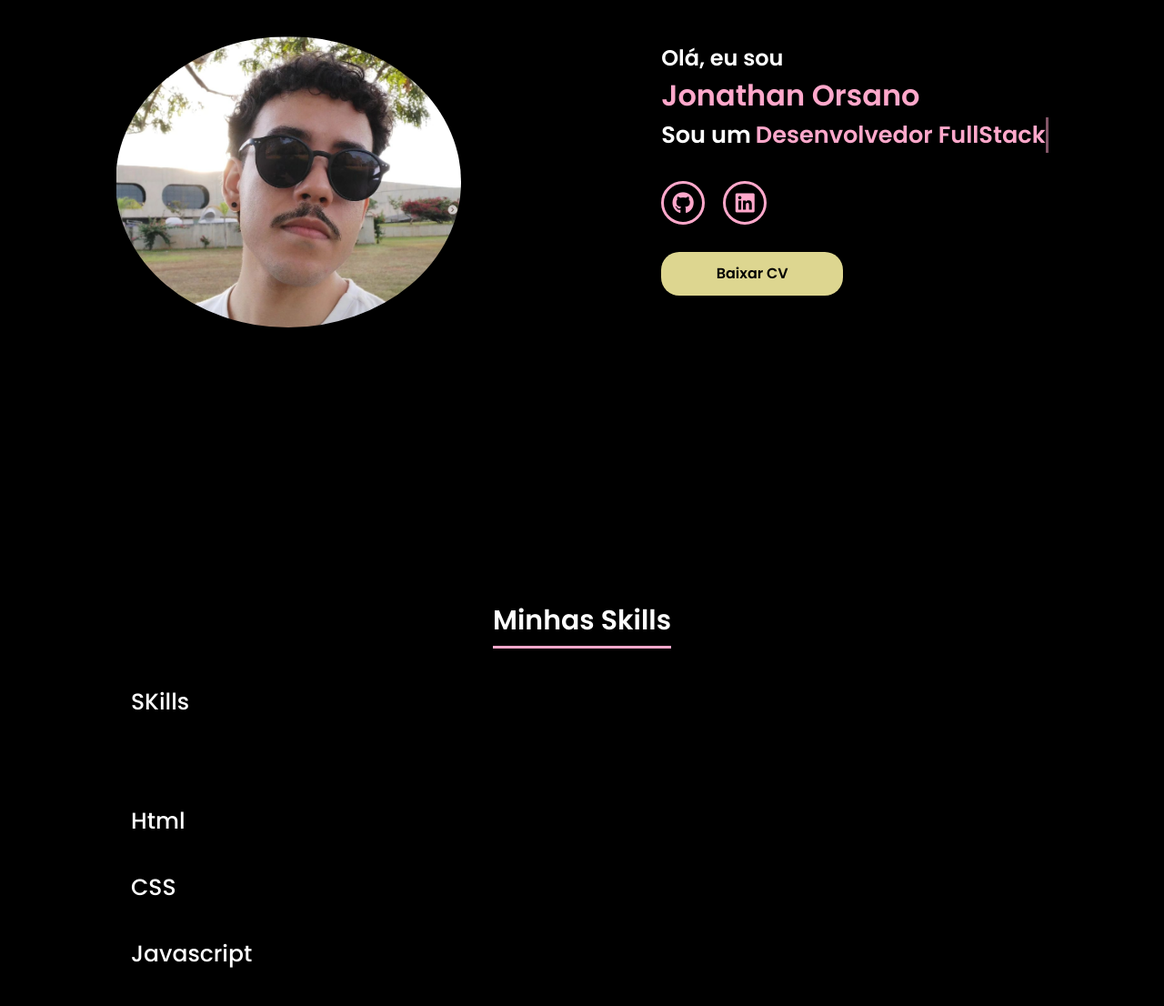
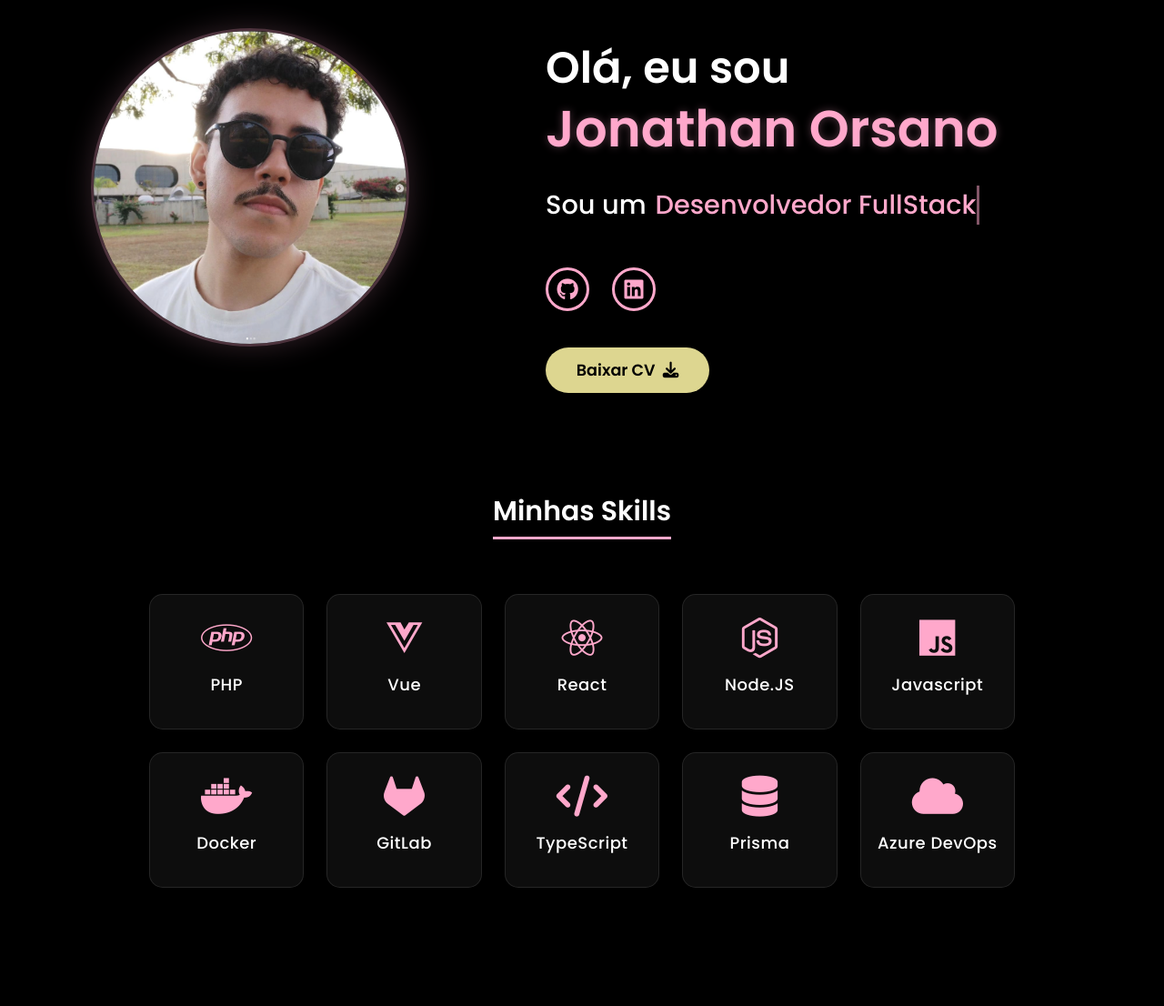
Before and after one commit to orsanor/portifolio, a plain HTML site: page index.html in a window 1280 px wide. Shown: the part 80-1186 px from the top of the page at 91% size. Drawn offline with Linux system fonts and the light colour scheme.

Commit message:
Atualização visual do portfolio

```diff
--- /dev/null
+++ b/curriculo.js
@@ -0,0 +1,42 @@
+function downloadCV() {
+    const button = document.querySelector('.btn button');
+    const loaderText = document.querySelector('.loader-text');
+
+    // Inicia animação de carregamento
+    button.classList.add('loading');
+
+    // Array de mensagens de carregamento
+    const loadingMessages = [
+        'Preparando download...',
+        'Compactando arquivo...',
+        'Quase lá...'
+    ];
+
+    let messageIndex = 0;
+
+    // Atualiza mensagens de carregamento
+    const messageInterval = setInterval(() => {
+        loaderText.textContent = loadingMessages[messageIndex];
+        messageIndex = (messageIndex + 1) % loadingMessages.length;
+    }, 1000);
+
+    // Simula processo de download
+    setTimeout(() => {
+        const cvUrl = 'assets/Curriculo Jonathan Orsano.pdf';
+        const link = document.createElement('a');
+        link.href = cvUrl;
+        link.download = 'Jonathan-Orsano-CV.pdf';
+
+        // Inicia o download
+        document.body.appendChild(link);
+        link.click();
+        document.body.removeChild(link);
+
+        // Volta ao estado normal
+        clearInterval(messageInterval);
+        button.classList.remove('loading');
+        loaderText.style.opacity = '0';
+        button.innerHTML = '<span>Baixar CV <i class="fa-solid fa-download"></i></span>';
+
+    }, 3000);
+}
--- a/index.html
+++ b/index.html
@@ -13,20 +13,10 @@
   <!-- <nav>
     <div class="nav-container">
       <div class="links">
-        <div class="link"><a href="#">Home</a></div>
-        <div class="link"><a href="#">Sobre</a></div>
-        <div class="link"><a href="#">Skills</a></div>
-        <div class="link"><a href="#">Contato</a></div>
-      </div>
-      <i class="fa-solid fa-bars hamburg" onclick="hamburg()"></i>
-    </div>
-    <div class="dropdown">
-      <div class="links">
-        <a href="#">Home</a>
-        <a href="#">Sobre</a>
-        <a href="#">Skills</a>
-        <a href="#">Contato</a>
-        <i class="fa-solid fa-xmark cancel" onclick="cancel()"></i>
+        <div class="link"><a href="#home">Home</a></div>
+        <div class="link"><a href="#about">Sobre</a></div>
+        <div class="link"><a href="#skills">Skills</a></div>
+        <div class="link"><a href="#contact">Contato</a></div>
       </div>
     </div>
   </nav> -->
@@ -37,7 +27,7 @@
       </div>
       <div class="content">
         <h1 data-aos="fade-left">
-          Olá, eu sou <br/>
+          Olá, eu sou <br />
           <span>Jonathan Orsano</span>
         </h1>
         <div class="typewriter">
@@ -59,8 +49,10 @@
           </a>
         </div>
         <div class="btn">
-          <button>Baixar CV</button>
-          <!-- <button>Sobre mim</button> -->
+          <button onclick="downloadCV()">
+            <span>Baixar CV <i class="fa-solid fa-download"></i></span>
+          </button>
+          <div class="loader-text">Preparando download...</div>
         </div>
       </div>
     </div>
@@ -91,11 +83,8 @@
   <section class="skills" id="skilss">
     <div class="content">
       <div class="title"><span>Minhas Skills</span></div>
-      <div class="skills-details">
+      <!-- <div class="skills-details">
         <div class="text">
-          <div class="topic">
-            SKills
-          </div>
           <p data-aos="fade-right"> lasodkqwod</p>
           <div class="experience"></div>
           <div class="exp">
@@ -103,25 +92,67 @@
             experience
           </div>
         </div>
-      </div>
+      </div> -->
       <div class="boxes">
         <div class="box">
+          <i class="fa-brands fa-php"></i>
           <div class="topic">
-            Html
+            PHP
           </div>
-          <div class="per"> 90%</div>
         </div>
         <div class="box">
+          <i class="fa-brands fa-vuejs"></i>
           <div class="topic">
-            CSS
+            Vue
           </div>
-          <div class="per"> 90%</div>
         </div>
         <div class="box">
+          <i class="fa-brands fa-react"></i>
+          <div class="topic">
+            React
+          </div>
+        </div>
+        <div class="box">
+          <i class="fa-brands fa-node-js"></i>
+          <div class="topic">
+            Node.JS
+          </div>
+        </div>
+        <div class="box">
+          <i class="fa-brands fa-js"></i>
           <div class="topic">
             Javascript
           </div>
-          <div class="per"> 90%</div>
+        </div>
+        <div class="box">
+          <i class="fa-brands fa-docker"></i>
+          <div class="topic">
+            Docker
+          </div>
+        </div>
+        <div class="box">
+          <i class="fa-brands fa-gitlab"></i>
+          <div class="topic">
+            GitLab
+          </div>
+        </div>
+        <div class="box">
+          <i class="fa-solid fa-code"></i>
+          <div class="topic">
+            TypeScript
+          </div>
+        </div>
+        <div class="box">
+          <i class="fa-solid fa-database"></i>
+          <div class="topic">
+            Prisma
+          </div>
+        </div>
+        <div class="box">
+          <i class="fa-solid fa-cloud"></i>
+          <div class="topic">
+            Azure DevOps
+          </div>
         </div>
       </div>
   </section>
@@ -134,6 +165,7 @@
       </span>
     </div>
   </footer>
+  <script src="curriculo.js"></script>
 </body>
 
 </html>
--- a/style.css
+++ b/style.css
@@ -15,6 +15,34 @@ body {
   background-color: black;
   overflow-x: hidden;
 }
+
+/* .nav-container {
+  display: flex;
+  justify-content: flex-end;
+  align-items: center;
+  padding: 10px 20px;
+}
+
+.links {
+  display: flex;
+  justify-content: space-between;
+  align-items: center;
+  gap: 20px;
+}
+
+.link {
+  font-size: 1.2rem;
+  font-weight: 500;
+  color: white;
+}
+
+.link:hover a {
+  color: #ffa8cb;
+}
+
+.link a {
+  color: white;
+} */
 
 /* Scrollbar */
 ::-webkit-scrollbar {
@@ -38,8 +66,8 @@ body {
 /* Seção principal */
 section {
   width: 100%;
-  min-height: 90vh;
-  padding: 20px;
+  min-height: 75vh;
+  padding: 20px 20px;
 }
 
 .main-container {
@@ -47,43 +75,70 @@ section {
   justify-content: center;
   align-items: center;
   flex-wrap: wrap;
-  gap: 5px;
-  margin-top: 100px;
+  gap: 50px;
+  max-width: 1200px;
+  margin: 0 auto;
+  padding: 20px;
 }
 
 .main-container .image {
   width: 100%;
-  max-width: 380px;
-  height: 40vh;
-  border-radius: 50%;
+  max-width: 350px;
+  height: 350px;
+  border-radius: 200px;
   overflow: hidden;
   margin: 0 auto;
+  position: relative;
+  border: 3px solid rgba(255, 168, 203, 0.3);
+  box-shadow: 0 0 30px rgba(255, 168, 203, 0.2);
+  transition: all 0.3s ease;
+}
+
+.main-container .image:hover {
+  border-radius: 200px;
+  transform: scale(1.02);
+  border-color: #ffa8cb;
+  box-shadow: 0 0 40px rgba(255, 168, 203, 0.3);
 }
 
 .main-container .image img {
   width: 100%;
-  height: auto;
+  height: 100%;
+  object-fit: cover;
+  border-radius: 90px;
+  transition: all 0.3s ease;
+}
+
+.main-container .image:hover img {
+  transform: scale(1.1);
 }
 
 .main-container .content {
+  margin-top: 8vh;
   color: white;
-  width: auto;
+  width: 100%;
+  max-width: 600px;
+  padding: 20px;
 }
 
 .content h1 {
-  font-size: clamp(1.5rem, 2.5vw, 1rem);
+  font-size: clamp(2rem, 4vw, 3rem);
+  margin-bottom: 15px;
+  line-height: 1.3;
 }
 
 .content h1 span {
   color: #ffa8cb;
-  font-size: clamp(1.5rem, 2.5vw, 2rem);
+  font-size: clamp(2.2rem, 4.5vw, 3.5rem);
+  text-shadow: 0 0 10px rgba(255, 168, 203, 0.3);
 }
 
 .content .typewriter {
-  font-size: clamp(1.2rem, 2vw, 2rem);
-  font-weight: 600;
+  font-size: clamp(1.3rem, 2.5vw, 1.8rem);
+  font-weight: 500;
   display: flex;
-  gap: 5px;
+  gap: 10px;
+  margin: 25px 0;
 }
 
 .typewriter-text {
@@ -122,8 +177,8 @@ section {
 
 .social-links {
   display: flex;
-  gap: 20px;
-  margin-top: 20px;
+  gap: 25px;
+  margin-top: 35px;
 }
 
 .social-links i {
@@ -147,27 +202,77 @@ section {
   filter: drop-shadow(0 0 10px #ffa8cb);
 }
 
+.btn {
+  margin-top: 40px;
+}
+
 .content button {
-  width: 50%;
-  max-width: 200px;
-  height: 6vh;
-  margin: 30px auto;
+  width: 180px;
+  height: 50px;
+  margin: 0;
   background-color: #ddd690;
   color: black;
-  border-radius: 20px;
+  border-radius: 25px;
   border: none;
   outline: none;
-  font-size: 1rem;
-  font-weight: 700;
-  transition: 0.2s linear;
+  font-size: 1.1rem;
+  font-weight: 600;
+  transition: all 0.3s ease;
+  cursor: pointer;
+  position: relative;
+  overflow: hidden;
+}
+
+.content button span {
+  display: inline-flex;
+  align-items: center;
+  gap: 8px;
+  transition: all 0.3s ease;
 }
 
 .content button:hover {
-  scale: 1.1;
+  background-color: #c4bd7d;
+  transform: translateY(-2px);
+  box-shadow: 0 5px 15px rgba(221, 214, 144, 0.3);
+}
+
+.content button.loading {
+  width: 50px;
+  height: 50px;
+  border-radius: 50%;
+  background-color: transparent;
+  border: 3px solid #ddd690;
+  border-left-color: transparent;
+  animation: rotate 1s linear infinite;
+}
+
+.content button.loading span {
+  opacity: 0;
+}
+
+@keyframes rotate {
+  0% {
+    transform: rotate(0deg);
+  }
+  100% {
+    transform: rotate(360deg);
+  }
+}
+
+.loader-text {
+  position: absolute;
+  left: 50%;
+  top: 120%;
+  transform: translateX(-50%);
   color: #ddd690;
-  border: 2px solid #ddd690;
-  background-color: transparent;
-  box-shadow: 0 0 40px #ddd690;
+  font-size: 0.8rem;
+  white-space: nowrap;
+  opacity: 0;
+  transition: opacity 0.3s ease;
+}
+
+.content button.loading + .loader-text {
+  opacity: 1;
 }
 
 section .content {
@@ -266,41 +371,121 @@ footer .text span a:hover {
   text-decoration: underline;
 }
 
-/* Responsividade */
+/* Ajuste da responsividade */
 @media (max-width: 768px) {
   .main-container {
-    flex-direction: column;
-    text-align: center;
-    margin-top: 50px;
+    gap: 30px;
+    margin-top: 20px;
   }
 
   .main-container .image {
-    margin-bottom: 20px;
+    max-width: 300px;
+    height: 300px;
   }
 
   .content h1 {
-    font-size: 2rem;
+    font-size: 1.8rem;
+    text-align: center;
   }
 
   .content .typewriter {
-    font-size: 1.5rem;
+    font-size: 1.3rem;
+    justify-content: center;
   }
 
-  .content button {
-    width: 70%;
+  .social-links {
+    justify-content: center;
+  }
+
+  .btn {
+    display: flex;
+    justify-content: center;
   }
 }
 
 @media (max-width: 480px) {
+  .main-container .image {
+    max-width: 250px;
+    height: 250px;
+  }
+
   .content h1 {
-    font-size: 1.8rem;
+    font-size: 1.6rem;
   }
 
   .content .typewriter {
+    font-size: 1.1rem;
+  }
+
+  .social-links i {
+    width: 2.5rem;
+    height: 2.5rem;
     font-size: 1.2rem;
   }
+}
 
-  .content button {
-    width: 90%;
-  }
+.boxes {
+    display: grid;
+    grid-template-columns: repeat(auto-fit, minmax(150px, 1fr));
+    gap: 25px;
+    padding: 20px;
+    max-width: 1000px;
+    margin: 0 auto;
 }
+
+.box {
+    background: rgba(255, 255, 255, 0.05);
+    padding: 25px 15px;
+    border-radius: 15px;
+    text-align: center;
+    backdrop-filter: blur(5px);
+    border: 1px solid rgba(255, 255, 255, 0.1);
+    transition: all 0.3s ease;
+}
+
+.box:hover {
+    transform: translateY(-10px);
+    background: rgba(255, 168, 203, 0.1);
+    border-color: #ffa8cb;
+    box-shadow: 0 5px 20px rgba(255, 168, 203, 0.2);
+}
+
+.box i {
+    font-size: 45px;
+    color: #ffa8cb;
+    margin-bottom: 15px;
+    display: inline-block;
+    transition: all 0.3s ease;
+}
+
+.box:hover i {
+    transform: scale(1.2);
+    filter: drop-shadow(0 0 8px #ffa8cb);
+}
+
+.box .topic {
+    color: white;
+    font-size: 18px;
+    font-weight: 500;
+    letter-spacing: 0.5px;
+}
+
+@media (max-width: 768px) {
+    .boxes {
+        grid-template-columns: repeat(auto-fit, minmax(130px, 1fr));
+        gap: 15px;
+        padding: 15px;
+    }
+
+    .box {
+        padding: 20px 10px;
+    }
+
+    .box i {
+        font-size: 35px;
+    }
+
+    .box .topic {
+        font-size: 16px;
+    }
+}
```
Also changed, not shown: 1 other file.
